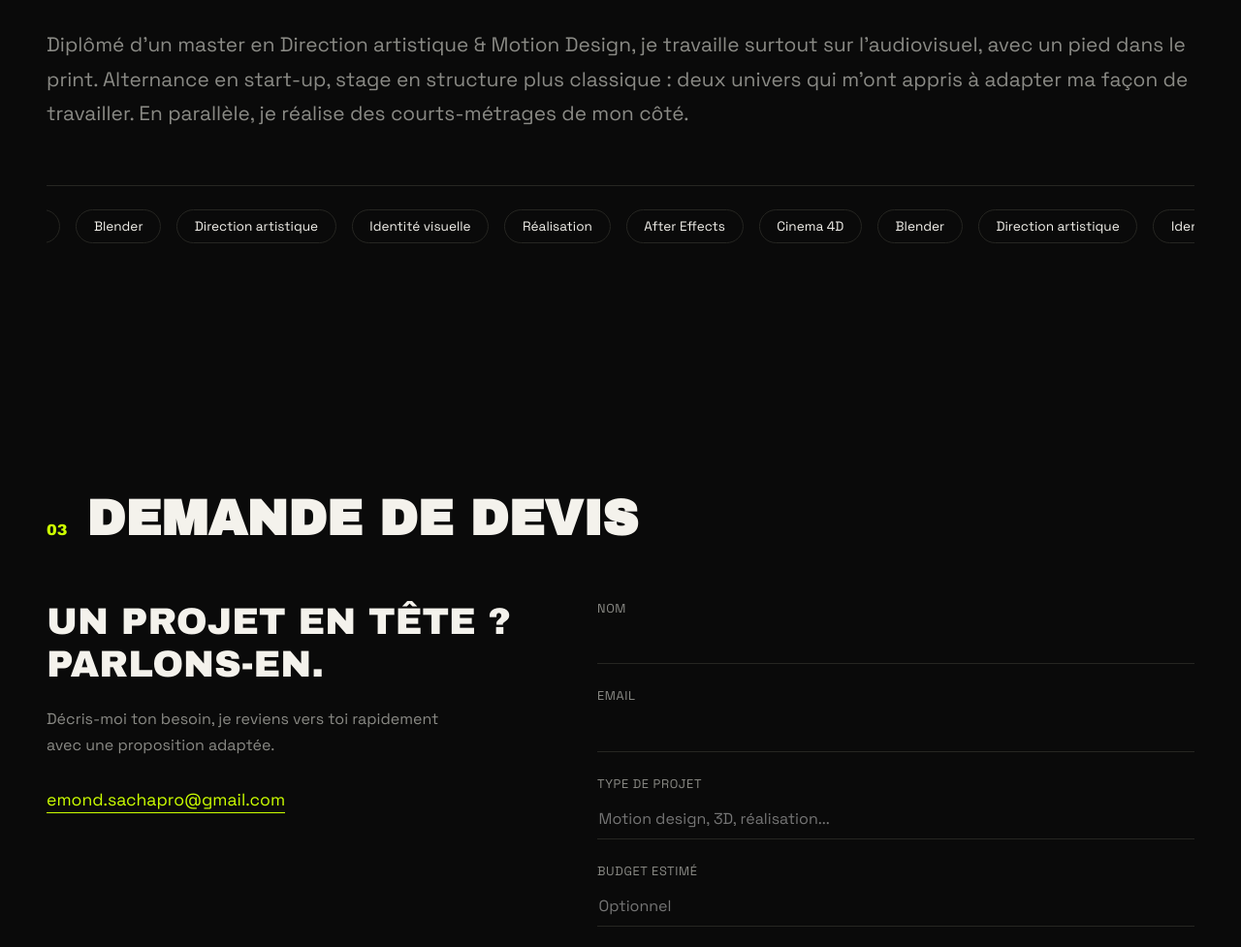
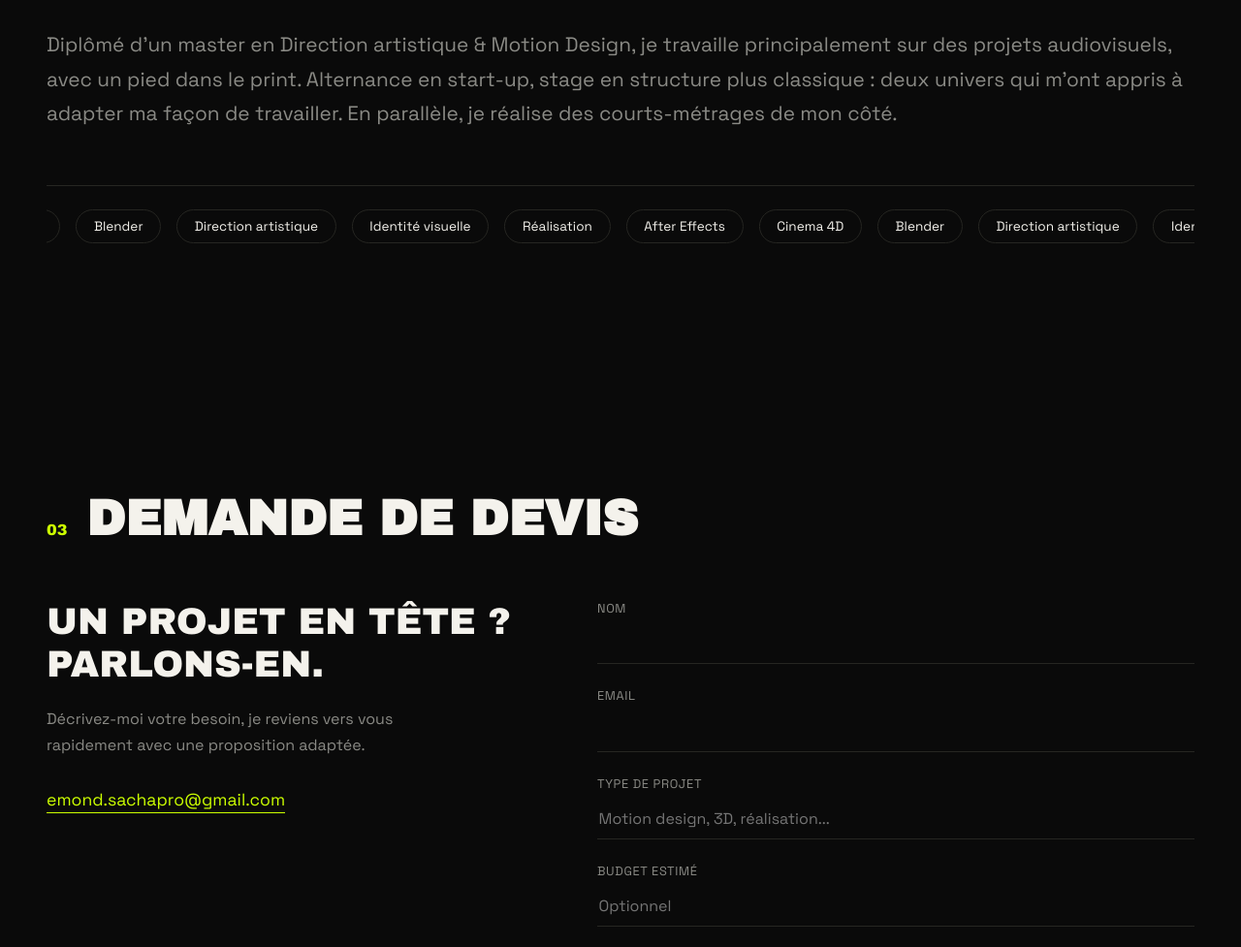
Before and after one commit to Svcha-Design/Portfolio, a plain HTML site: page index.html in a window 1280 px wide. Shown: the part 3193-4170 px from the top of the page at 97% size. Drawn offline with Linux system fonts and the light colour scheme.

Commit message:
Fix contact section to formal address, improve about section phrasing

```diff
--- a/index.html
+++ b/index.html
@@ -198,7 +198,7 @@
 
     <div class="about-body">
       <p class="about-lead">Je donne du mouvement et une identité forte à des projets visuels.</p>
-      <p class="about-text">Diplômé d'un master en Direction artistique &amp; Motion Design, je travaille surtout sur l'audiovisuel, avec un pied dans le print. Alternance en start-up, stage en structure plus classique : deux univers qui m'ont appris à adapter ma façon de travailler. En parallèle, je réalise des courts-métrages de mon côté.</p>
+      <p class="about-text">Diplômé d'un master en Direction artistique &amp; Motion Design, je travaille principalement sur des projets audiovisuels, avec un pied dans le print. Alternance en start-up, stage en structure plus classique : deux univers qui m'ont appris à adapter ma façon de travailler. En parallèle, je réalise des courts-métrages de mon côté.</p>
     </div>
 
     <div class="skills-marquee">
@@ -229,7 +229,7 @@
     <div class="contact-grid">
       <div class="contact-intro">
         <p class="contact-lead">Un projet en tête ? Parlons-en.</p>
-        <p>Décris-moi ton besoin, je reviens vers toi rapidement avec une proposition adaptée.</p>
+        <p>Décrivez-moi votre besoin, je reviens vers vous rapidement avec une proposition adaptée.</p>
         <a href="mailto:emond.sachapro@gmail.com" class="contact-email">emond.sachapro@gmail.com</a>
       </div>
 
```
